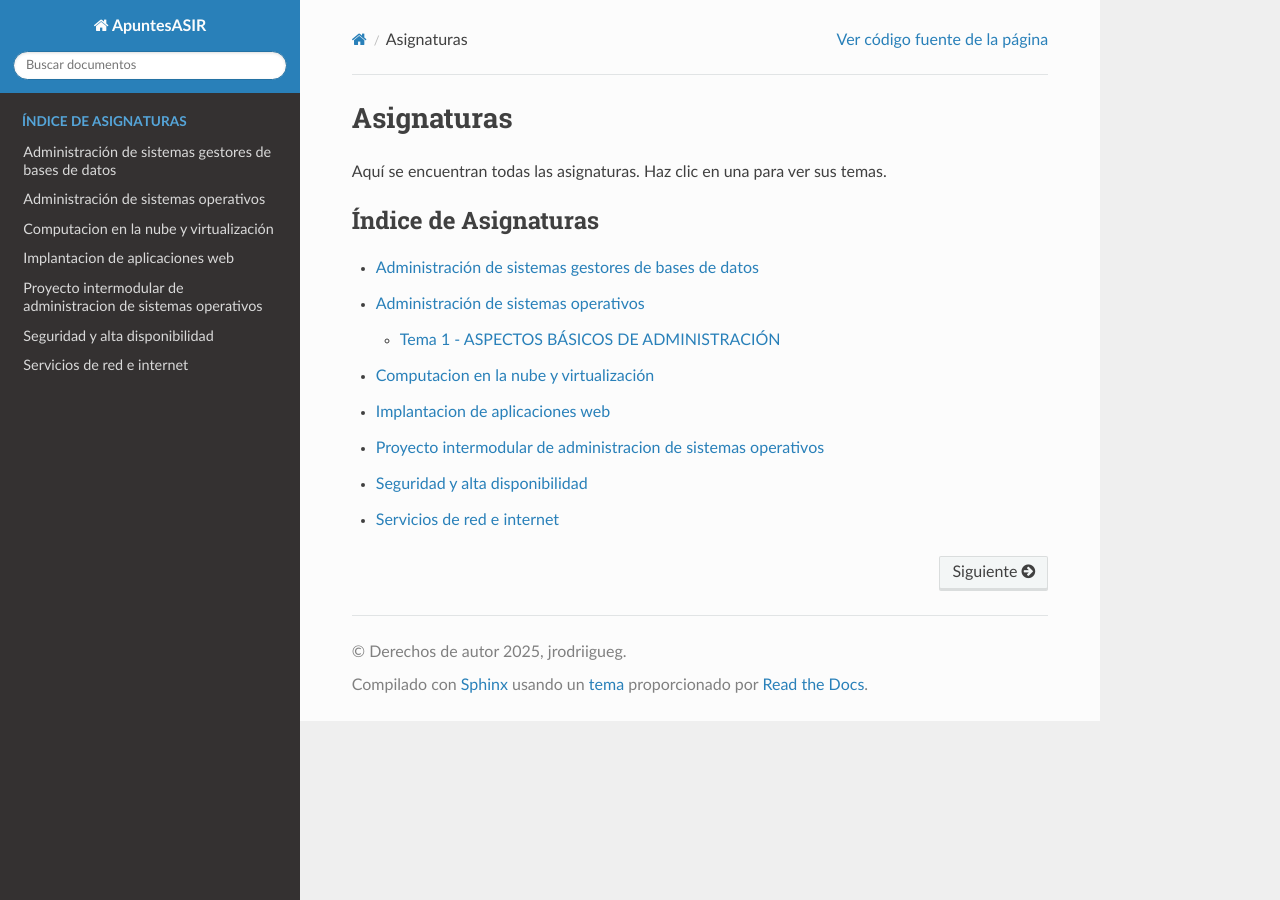
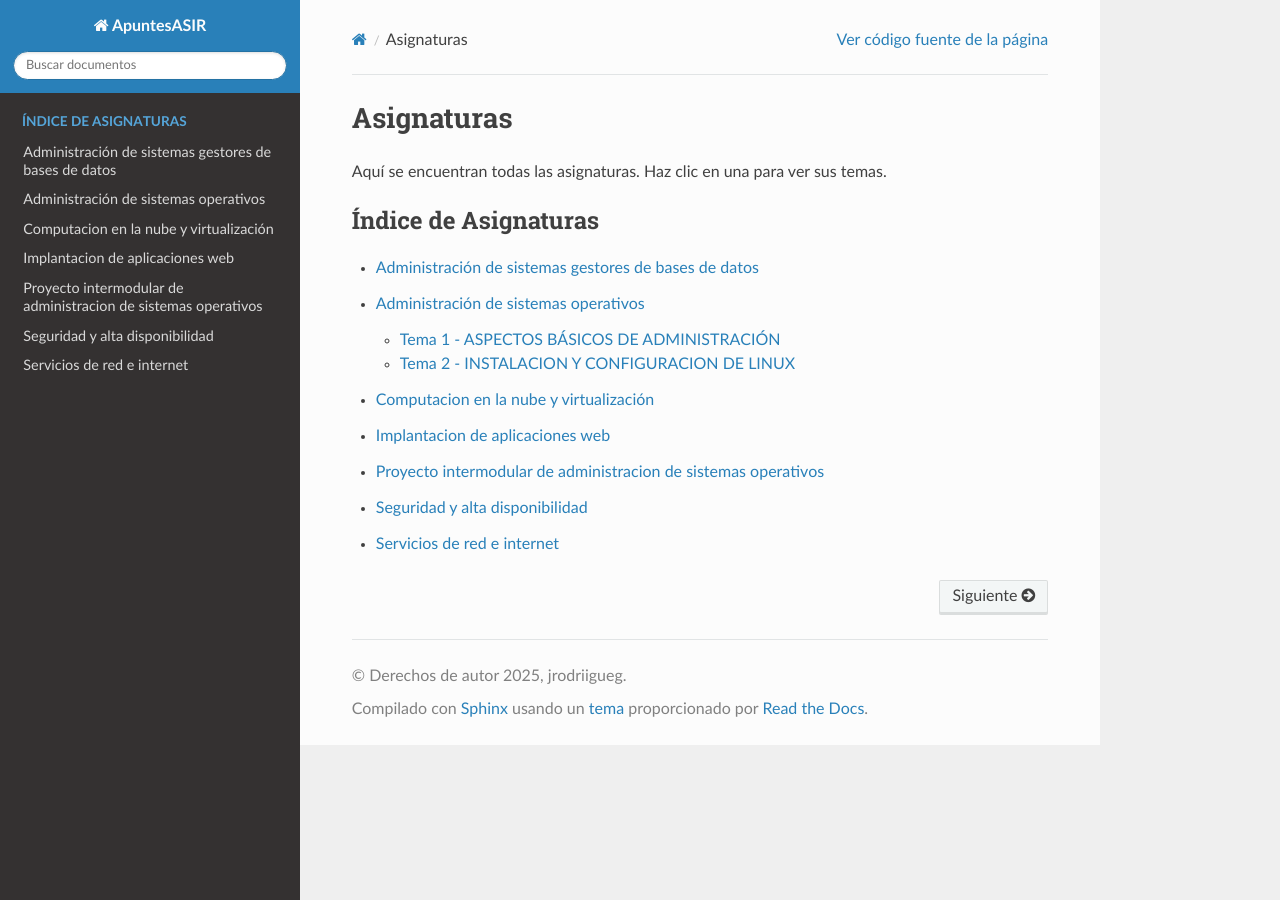
Before and after one commit to jrodriiguezg/ApuntesASIR, a Sphinx documentation site: the page built from docs/index.rst, in a window 1280 px wide. Built offline with Sphinx 7.4.7 and the Read the Docs theme 3.1.0, drawn with Linux system fonts in a browser that asks for light colours; pages that are not in the unit, such as notebooks, are missing from menus; some of the changed lines change nothing that is shown.

Commit message:
modified:   docs/administracion-de-sistemas-operativos/index.rst

```diff
--- a/docs/administracion-de-sistemas-operativos/index.rst
+++ b/docs/administracion-de-sistemas-operativos/index.rst
@@ -9,4 +9,4 @@ Aquí encontrarás la documentación para la asignatura de Administración de si
 
    proyecto
    aspectos-básicos-de-administracion
-   instalacion-y-configuracion-de-Linux
+   instalación-y-configuración-de-Linux
```
